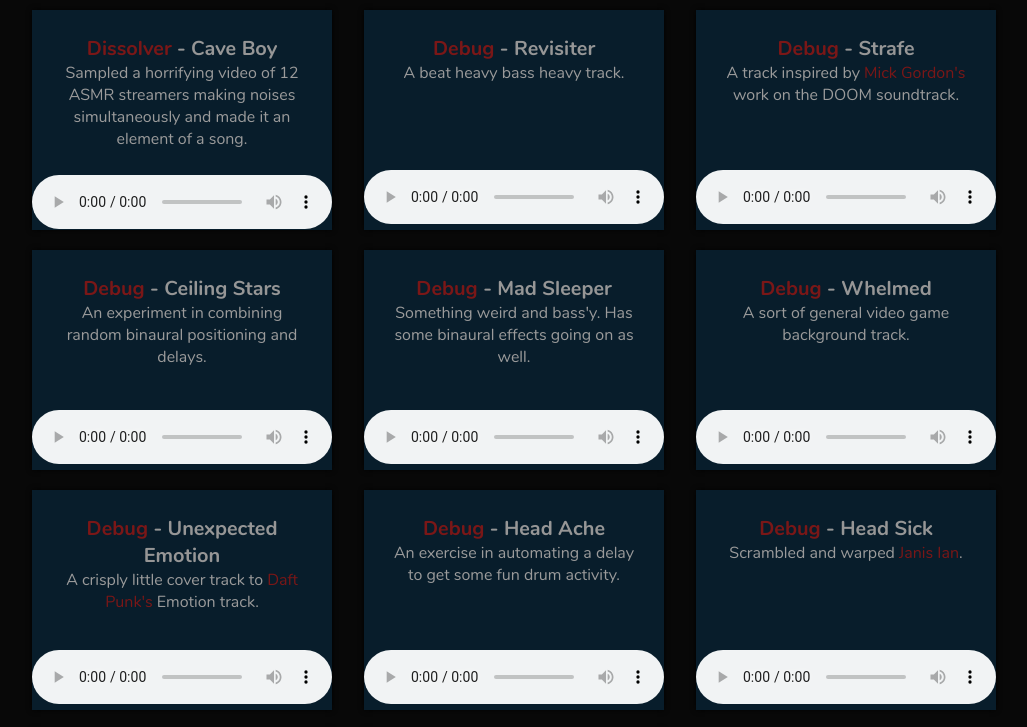
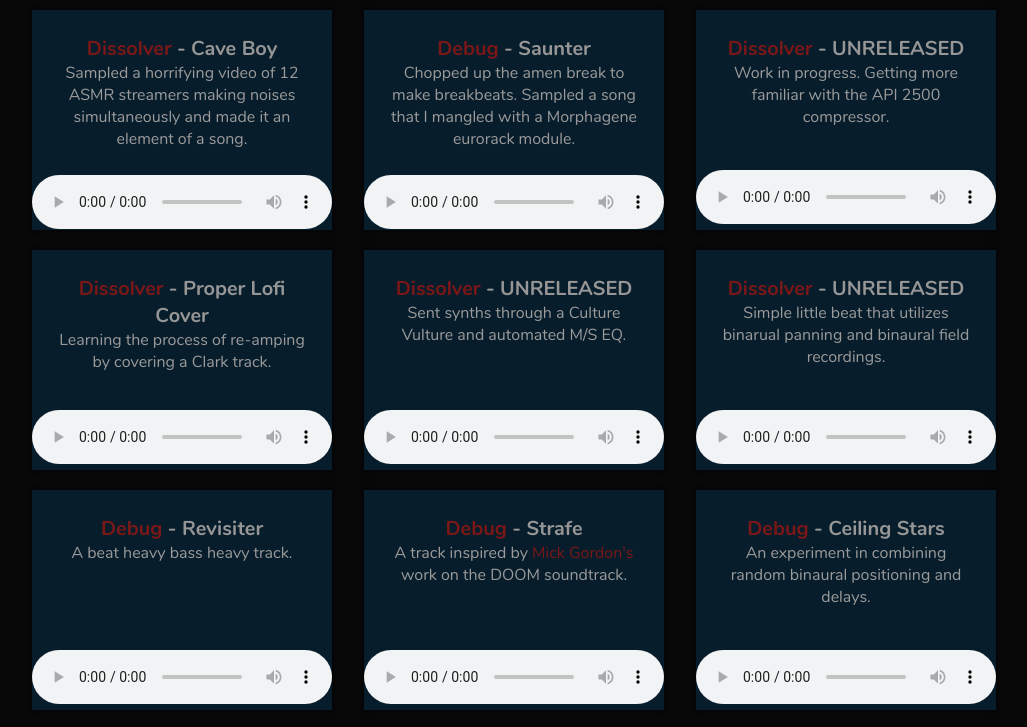
Before and after one commit to oDebug/Portfolio, a plain HTML site: page audio.html in a window 1280 px wide. Shown: the part 2284-3011 px from the top of the page, without its empty margins (96-1123 px from the left). Drawn offline with nearby package versions, Linux system fonts and the light colour scheme.

Commit message:
Update audio.html

```diff
--- a/audio.html
+++ b/audio.html
@@ -84,6 +84,71 @@
                 <div class="card-audio">
                     <audio controls name="audio">
                         <source src="/media/CaveBoy.mp3" type="audio/mp3">
+                        Your browser does not support the audio tag.
+                    </audio>
+                </div>
+            </div>
+
+            <div class="card">
+                <div class="card-text">
+                    <h2><span id="artist">Debug</span> - Saunter</h2>
+                    <p>Chopped up the amen break to make breakbeats. Sampled a song that I mangled with a Morphagene eurorack module.</p>
+                </div>
+                <div class="card-audio">
+                    <audio controls name="audio">
+                        <source src="/media/phoebFINFIN.mp3" type="audio/mp3">
+                        Your browser does not support the audio tag.
+                    </audio>
+                </div>
+            </div>
+
+            <div class="card">
+                <div class="card-text">
+                    <h2><span id="artist">Dissolver</span> - UNRELEASED</h2>
+                    <p>Work in progress. Getting more familiar with the API 2500 compressor.</p>
+                </div>
+                <div class="card-audio">
+                    <audio controls name="audio">
+                        <source src="/media/almodspiipCasette.mp3" type="audio/mp3">
+                        Your browser does not support the audio tag.
+                    </audio>
+                </div>
+            </div>
+
+            <div class="card">
+                <div class="card-text">
+                    <h2><span id="artist">Dissolver</span> - Proper Lofi Cover</h2>
+                    <p>Learning the process of re-amping by covering a Clark track.</p>
+                </div>
+                <div class="card-audio">
+                    <audio controls name="audio">
+                        <source src="/media/ProperLofiREAMPTest2.mp3" type="audio/mp3">
+                        Your browser does not support the audio tag.
+                    </audio>
+                </div>
+            </div>
+
+            <div class="card">
+                <div class="card-text">
+                    <h2><span id="artist">Dissolver</span> - UNRELEASED</h2>
+                    <p>Sent synths through a Culture Vulture and automated M/S EQ.</p>
+                </div>
+                <div class="card-audio">
+                    <audio controls name="audio">
+                        <source src="/media/cron3newintroouturo.mp3" type="audio/mp3">
+                        Your browser does not support the audio tag.
+                    </audio>
+                </div>
+            </div>
+
+            <div class="card">
+                <div class="card-text">
+                    <h2><span id="artist">Dissolver</span> - UNRELEASED</h2>
+                    <p>Simple little beat that utilizes binarual panning and binaural field recordings.</p>
+                </div>
+                <div class="card-audio">
+                    <audio controls name="audio">
+                        <source src="/media/play3Revisitedeeee.mp3" type="audio/mp3">
                         Your browser does not support the audio tag.
                     </audio>
                 </div>
```
